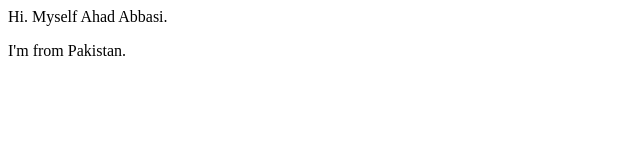
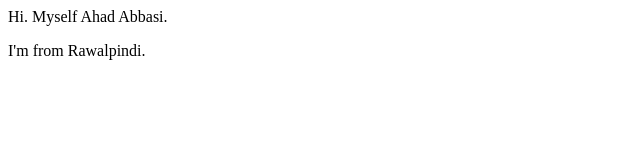
Before and after one commit to Ahad-coder77/localRepo, a plain HTML site: page index.html in a window 1280 px wide. Shown: the full height of the page, 0-640 px from the left. Drawn offline with Linux system fonts and the light colour scheme.

Commit message:
Add city

```diff
--- a/index.html
+++ b/index.html
@@ -1,2 +1,2 @@
 <p>Hi. Myself Ahad Abbasi.</p>
-<p>I'm from Pakistan.</p>
+<p>I'm from Rawalpindi.</p>
```
